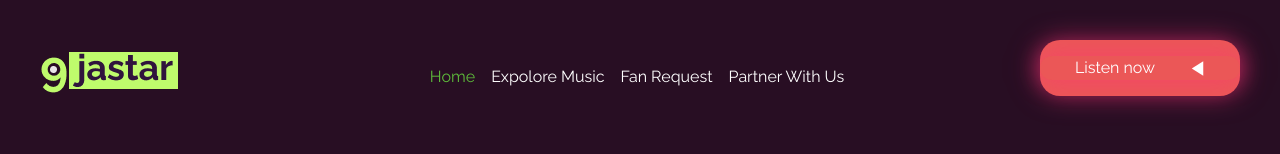
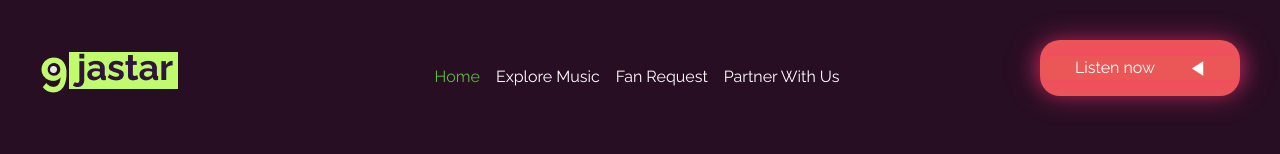
Before and after one commit to Hazzan180/ninegastar, a React (Create React App) app: page / in a window 1280 px wide. Shown: the top 154 px of the page. Built offline with nearby package versions, Linux system fonts and the light colour scheme; no server answers.

Commit message:
new change

```diff
--- a/src/components/navbar/Navbar.component.jsx
+++ b/src/components/navbar/Navbar.component.jsx
@@ -54,7 +54,7 @@ export const Navbar = () => {
                 style={({ isActive }) => (isActive ? activeStyle : undefined)}
                 className="link"
               >
-                Expolore Music
+                Explore Music
               </NavLink>
             </li>
             { (
```
